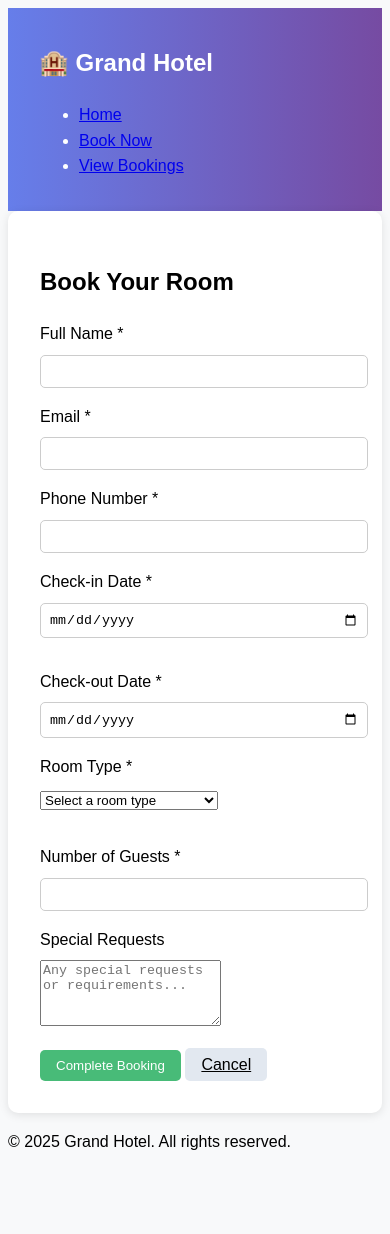
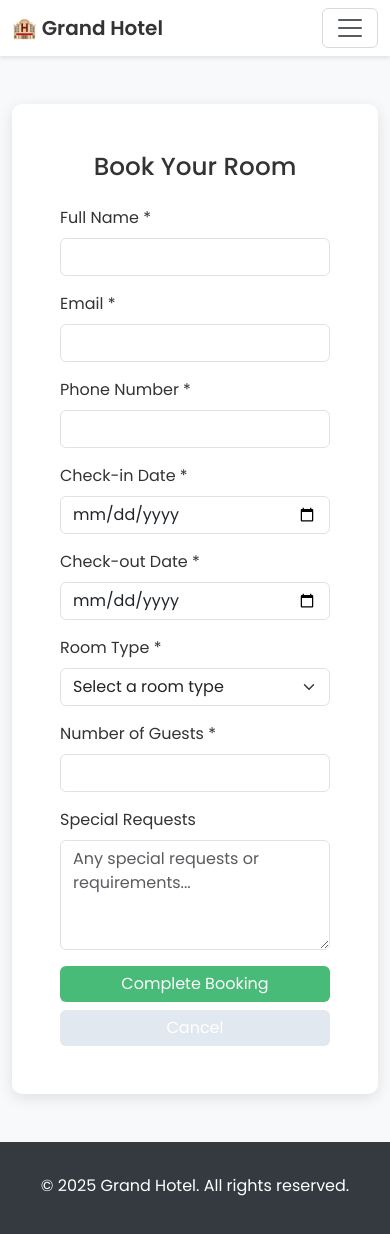
Before and after one commit to youssef3fifi/body_progect, a website: page frontend/register.html in a window 390 px wide. Before the commit the page ends 1170 px from the top, so only its background shows below. Drawn offline with nearby package versions, Linux system fonts and the light colour scheme.

Commit message:
Revamp frontend with Bootstrap 5 and modern UI
Updated all frontend HTML files to use Bootstrap 5 for responsive design and improved UI consistency. Enhanced layout and styling in CSS, replaced custom navigation and form elements with Bootstrap components, and modernized the overall look and feel. Updated viewBookings.js to render booking cards using Bootstrap grid and card styles. README updated to reflect Bootstrap usage in the tech stack.

```diff
--- a/frontend/css/styles.css
+++ b/frontend/css/styles.css
@@ -1,139 +1,86 @@
-.* Reset styles *
-* {
-    margin: 0;
-    padding: 0;
-    box-sizing: border-box;
+/* General styles */
+body {
+    background-color: #f8f9fa;
+    font-family: 'Poppins', sans-serif;
+    color: #333;
 }
 
-/* Body layout */
-body {
-    font-family: Arial, sans-serif;
-    line-height: 1.6;
-    background-color: #f8f9fa;
+.navbar {
+    background-color: #fff;
+    box-shadow: 0 2px 4px rgba(0, 0, 0, 0.1);
 }
 
-/* Container max-width 1200px */
-.container {
-    max-width: 1200px;
-    margin: auto;
-    padding: 0 15px;
+.logo {
+    font-weight: 600;
+    color: #333;
 }
 
-/* Navbar styles */
-.navbar {
-    background: linear-gradient(to right, #667eea, #764ba2);
-    padding: 1rem;
-    color: white;
+.nav-links a {
+    color: #333;
+    font-weight: 500;
 }
 
-/* Hero section styles */
 .hero {
     background: linear-gradient(to right, #667eea, #764ba2);
     color: white;
-    padding: 3rem 0;
+    padding: 5rem 0;
     text-align: center;
 }
 
-/* Button styles */
 .btn-primary {
     background-color: #48bb78;
-    color: white;
-    padding: 0.5rem 1rem;
     border: none;
-    border-radius: 5px;
-    cursor: pointer;
 }
 
 .btn-secondary {
     background-color: #e2e8f0;
-    color: black;
-    padding: 0.5rem 1rem;
     border: none;
-    border-radius: 5px;
-    cursor: pointer;
 }
 
-/* Feature cards grid layout */
-.feature-cards {
-    display: grid;
-    grid-template-columns: repeat(auto-fill, minmax(250px, 1fr));
-    gap: 20px;
+.features {
+    padding: 4rem 0;
 }
 
-/* Form container */
-.form-container {
-    background: white;
-    box-shadow: 0 2px 10px rgba(0, 0, 0, 0.1);
+.feature-card {
+    text-align: center;
     padding: 2rem;
+    border: 1px solid #eee;
     border-radius: 10px;
-}
-
-/* Form groups */
-.form-group {
-    margin-bottom: 1rem;
-}
-
-.form-group label {
-    display: block;
-    margin-bottom: 0.5rem;
-}
-
-.form-group input {
-    width: 100%;
-    padding: 0.5rem;
-    border: 1px solid #ccc;
-    border-radius: 5px;
-}
-
-/* Form row grid for two columns */
-.form-row {
-    display: grid;
-    grid-template-columns: repeat(2, 1fr);
-    gap: 15px;
-}
-
-/* Confirmation container */
-.confirmation {
-    display: flex;
-    align-items: center;
-    background-color: #48bb78;
-    border-radius: 50%;
-    width: 80px;
-    height: 80px;
-}
-
-/* Booking details */
-.booking-details {
-    margin-bottom: 1rem;
-}
-
-/* Bookings container */
-.bookings {
-    display: grid;
-    grid-template-columns: repeat(auto-fill, minmax(300px, 1fr));
-    gap: 20px;
-}
-
-/* Booking card hover effects */
-.booking-card {
     transition: transform 0.2s;
 }
 
-.booking-card:hover {
-    transform: scale(1.05);
+.feature-card:hover {
+    transform: translateY(-10px);
+    box-shadow: 0 4px 15px rgba(0, 0, 0, 0.1);
 }
 
-/* Footer */
-.footer {
-    background-color: #2d3748;
-    color: white;
-    text-align: center;
-    padding: 1rem 0;
+.form-container {
+    background: white;
+    padding: 3rem;
+    border-radius: 10px;
+    box-shadow: 0 4px 15px rgba(0, 0, 0, 0.1);
 }
 
-/* Media queries for mobile responsiveness */
-@media (max-width: 768px) {
-    .form-row {
-        grid-template-columns: 1fr;
-    }
+.confirmation-container {
+    text-align: center;
+    padding: 3rem;
 }
+
+.bookings-container {
+    padding: 3rem 0;
+}
+
+.booking-card {
+    background: white;
+    padding: 2rem;
+    border-radius: 10px;
+    box-shadow: 0 4px 15px rgba(0, 0, 0, 0.1);
+    margin-bottom: 1.5rem;
+}
+
+footer {
+    background-color: #343a40;
+    color: white;
+    padding: 2rem 0;
+    text-align: center;
+}
--- a/frontend/register.html
+++ b/frontend/register.html
@@ -4,83 +4,85 @@
     <meta charset="UTF-8">
     <meta name="viewport" content="width=device-width, initial-scale=1.0">
     <title>Book a Room - Grand Hotel</title>
+    <link href="https://cdn.jsdelivr.net/npm/bootstrap@5.3.0/dist/css/bootstrap.min.css" rel="stylesheet">
+    <link href="https://fonts.googleapis.com/css2?family=Poppins:wght@400;500;600&display=swap" rel="stylesheet">
     <link rel="stylesheet" href="css/styles.css">
 </head>
 <body>
-    <nav class="navbar">
+    <nav class="navbar navbar-expand-lg">
         <div class="container">
-            <h1 class="logo">🏨 Grand Hotel</h1>
-            <ul class="nav-links">
-                <li><a href="index.html">Home</a></li>
-                <li><a href="register.html" class="active">Book Now</a></li>
-                <li><a href="bookings.html">View Bookings</a></li>
+            <a class="navbar-brand logo" href="index.html">🏨 Grand Hotel</a>
+            <button class="navbar-toggler" type="button" data-bs-toggle="collapse" data-bs-target="#navbarNav">
+                <span class="navbar-toggler-icon"></span>
+            </button>
+            <div class="collapse navbar-collapse" id="navbarNav">
+                <ul class="navbar-nav ms-auto nav-links">
+                    <li class="nav-item"><a class="nav-link" href="index.html">Home</a></li>
+                    <li class="nav-item"><a class="nav-link active" href="register.html">Book Now</a></li>
+                    <li class="nav-item"><a class="nav-link" href="bookings.html">View Bookings</a></li>
                 </ul>
+            </div>
         </div>
     </nav>
 
+    <div class="container my-5">
         <div class="form-container">
-        <h2>Book Your Room</h2>
+            <h2 class="text-center mb-4">Book Your Room</h2>
             <form id="bookingForm">
-            <div class="form-group">
-                <label for="guestName">Full Name *</label>
-                <input type="text" id="guestName" name="guestName" required>
+                <div class="mb-3">
+                    <label for="guestName" class="form-label">Full Name *</label>
+                    <input type="text" class="form-control" id="guestName" required>
                 </div>
-
-            <div class="form-group">
-                <label for="email">Email *</label>
-                <input type="email" id="email" name="email" required>
+                <div class="mb-3">
+                    <label for="email" class="form-label">Email *</label>
+                    <input type="email" class="form-control" id="email" required>
                 </div>
-
-            <div class="form-group">
-                <label for="phone">Phone Number *</label>
-                <input type="tel" id="phone" name="phone" required>
+                <div class="mb-3">
+                    <label for="phone" class="form-label">Phone Number *</label>
+                    <input type="tel" class="form-control" id="phone" required>
                 </div>
-
-            <div class="form-row">
-                <div class="form-group">
-                    <label for="checkIn">Check-in Date *</label>
-                    <input type="date" id="checkIn" name="checkIn" required>
+                <div class="row">
+                    <div class="col-md-6 mb-3">
+                        <label for="checkIn" class="form-label">Check-in Date *</label>
+                        <input type="date" class="form-control" id="checkIn" required>
                     </div>
-
-                <div class="form-group">
-                    <label for="checkOut">Check-out Date *</label>
-                    <input type="date" id="checkOut" name="checkOut" required>
+                    <div class="col-md-6 mb-3">
+                        <label for="checkOut" class="form-label">Check-out Date *</label>
+                        <input type="date" class="form-control" id="checkOut" required>
                     </div>
                 </div>
-
-            <div class="form-row">
-                <div class="form-group">
-                    <label for="roomType">Room Type *</label>
-                    <select id="roomType" name="roomType" required>
+                <div class="row">
+                    <div class="col-md-6 mb-3">
+                        <label for="roomType" class="form-label">Room Type *</label>
+                        <select class="form-select" id="roomType" required>
                             <option value="">Select a room type</option>
                             <option value="single">Single Room - $99/night</option>
                             <option value="double">Double Room - $149/night</option>
                             <option value="suite">Suite - $299/night</option>
                         </select>
                     </div>
-
-                <div class="form-group">
-                    <label for="guests">Number of Guests *</label>
-                    <input type="number" id="guests" name="guests" min="1" max="4" required>
+                    <div class="col-md-6 mb-3">
+                        <label for="guests" class="form-label">Number of Guests *</label>
+                        <input type="number" class="form-control" id="guests" min="1" max="4" required>
                     </div>
                 </div>
-
-            <div class="form-group">
-                <label for="specialRequests">Special Requests</label>
-                <textarea id="specialRequests" name="specialRequests" rows="4" placeholder="Any special requests or requirements..."></textarea>
+                <div class="mb-3">
+                    <label for="specialRequests" class="form-label">Special Requests</label>
+                    <textarea class="form-control" id="specialRequests" rows="4" placeholder="Any special requests or requirements..."></textarea>
                 </div>
-
-            <div class="form-actions">
+                <div class="d-grid gap-2">
                     <button type="submit" class="btn btn-primary">Complete Booking</button>
                     <a href="index.html" class="btn btn-secondary">Cancel</a>
                 </div>
             </form>
+        </div>
     </div>
 
     <footer>
         <p>&copy; 2025 Grand Hotel. All rights reserved.</p>
     </footer>
 
+    <script src="https://cdn.jsdelivr.net/npm/bootstrap@5.3.0/dist/js/bootstrap.bundle.min.js"></script>
     <script src="js/booking.js"></script>
 </body>
 </html>
```
Also changed, not shown: frontend/bookings.html (+21 -11 lines), frontend/confirmation.html (+34 -40 lines), frontend/index.html (+27 -13 lines), frontend/js/viewBookings.js (+17 -1 lines), README.md. Lines whose indentation alone changed are shown as unchanged.
